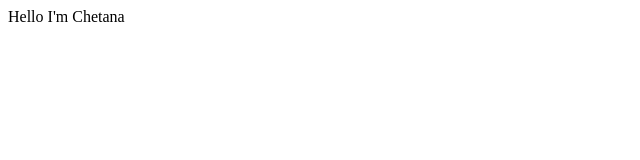
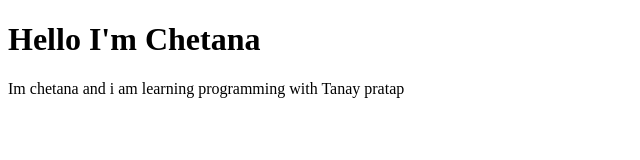
Before and after one commit to Chetana-047/student-site-demo, a plain HTML site: page index.html in a window 1280 px wide. Shown: the whole page, without its empty margins (0-640 px from the left). Drawn offline with Linux system fonts and the light colour scheme.

Commit message:
feat: Updated information of student
Few updates are done in the students profile

```diff
--- a/index.html
+++ b/index.html
@@ -8,7 +8,8 @@
 </head>
 
 <body>
-    Hello I'm Chetana
+    <h1>Hello I'm Chetana</h1>
+    <p>Im chetana and i am learning programming with Tanay pratap</p>
 </body>
 
 </html>
```
